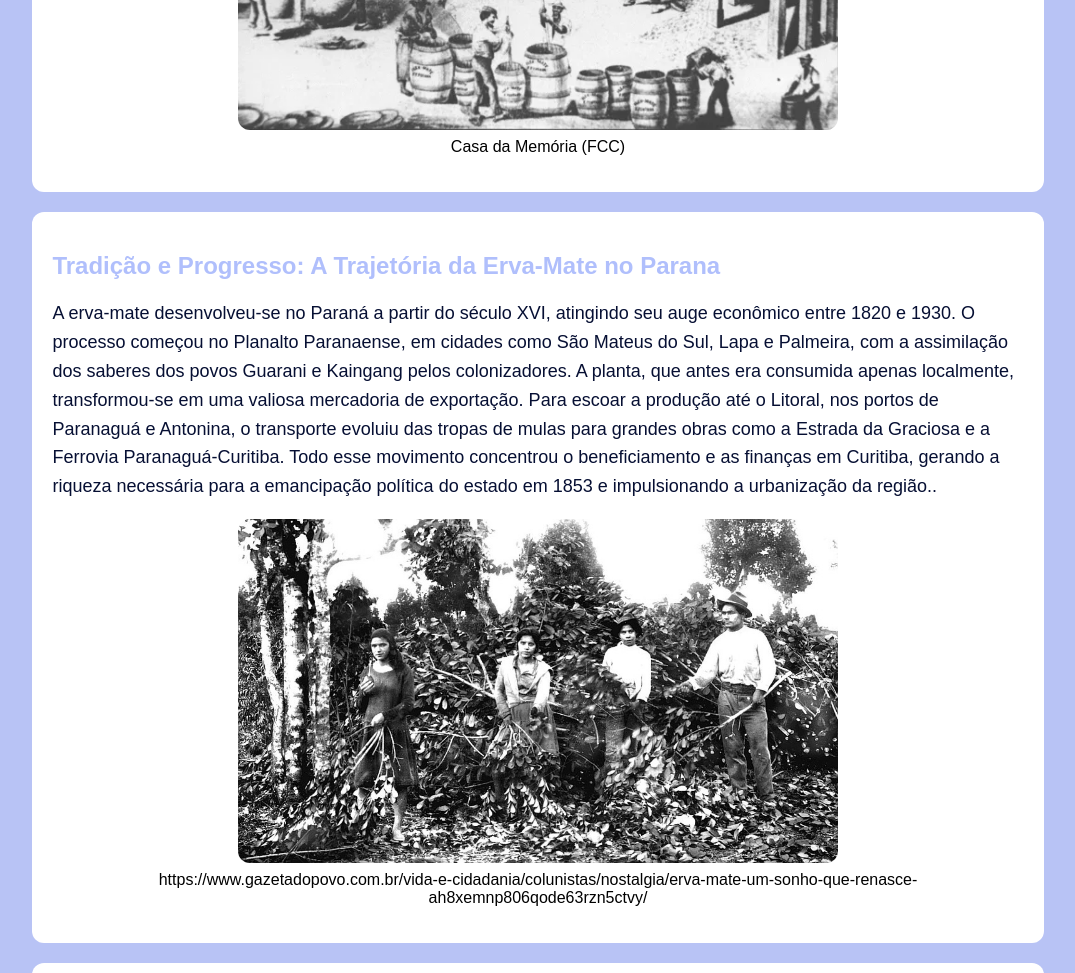
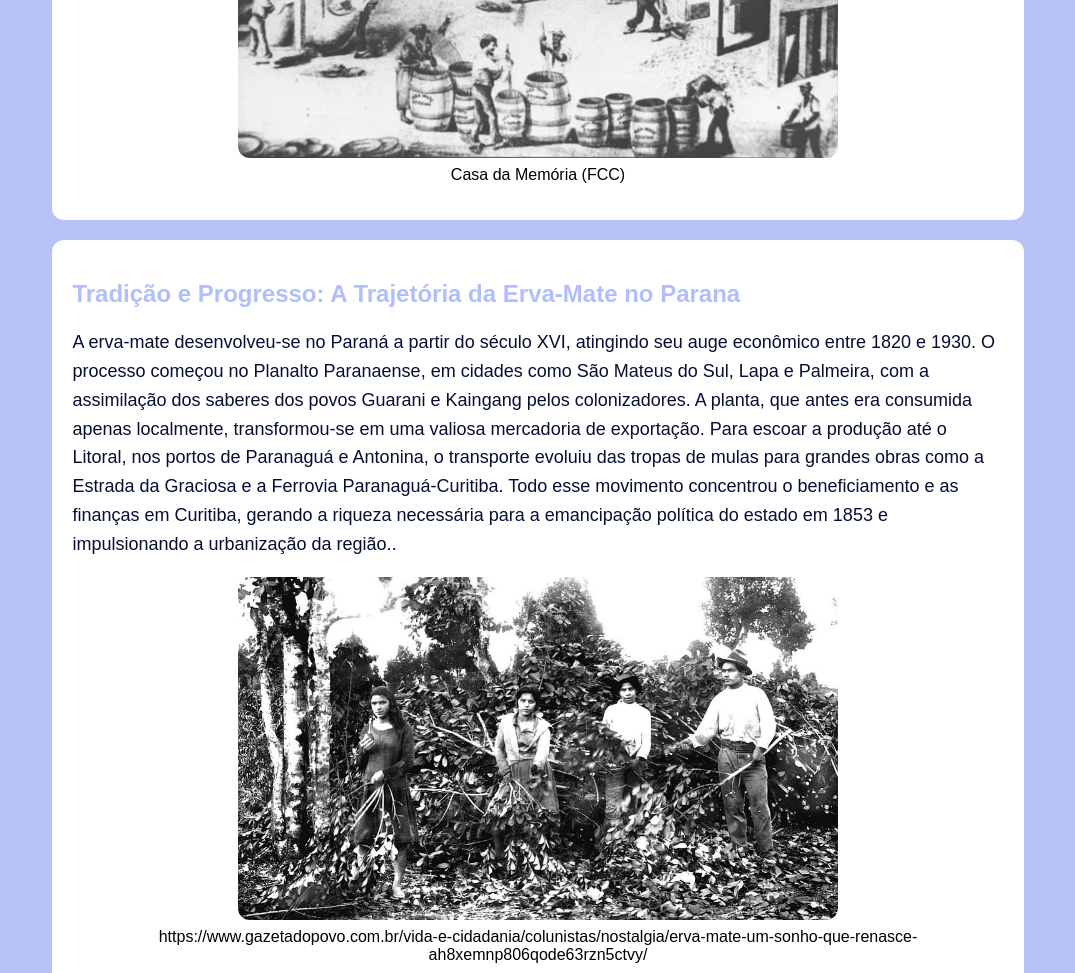
Before and after one commit to akemillynatel-png/arte_paranaense, a plain HTML site: page index.html in a window 1280 px wide. Shown: the part 820-1793 px from the top of the page, without its empty margins (102-1177 px from the left). Drawn offline with Linux system fonts and the light colour scheme.

Commit message:
Atualizei o cóidgo

```diff
--- a/style.css
+++ b/style.css
@@ -1,7 +1,7 @@
 body{
     background-color: #b8c3f5;
     color: #060F33;
-    font-family: arial, sans-serif
+    font-family: Arial, sans-serif;
 }
 header{
     background-color: #9cadf1;
@@ -25,7 +25,7 @@ main{
 }
 section{
     background-color: white;
-    margin: 20px 0;
+    margin: 20px;
     padding: 20px;
     border-radius: 12px;
 }
@@ -39,6 +39,6 @@ img{
 figcaption{
     text-align: center;
     font-family: 14px;
-    color: #000;
+    color: #000000;
     margin-top: 8px;
 }
```
